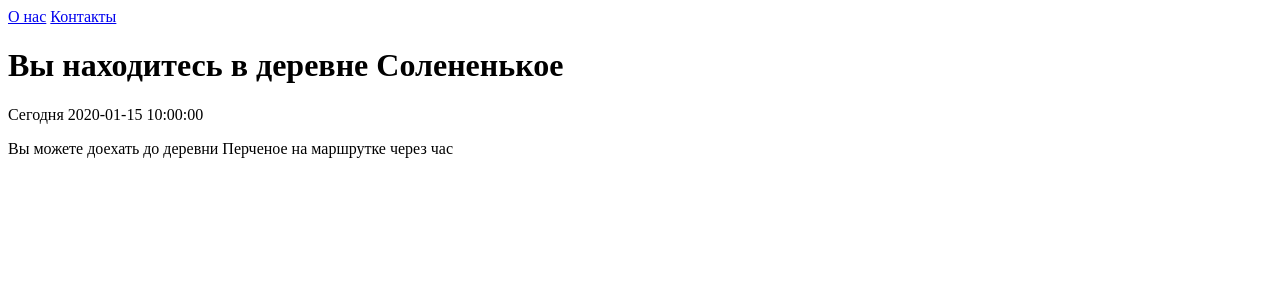
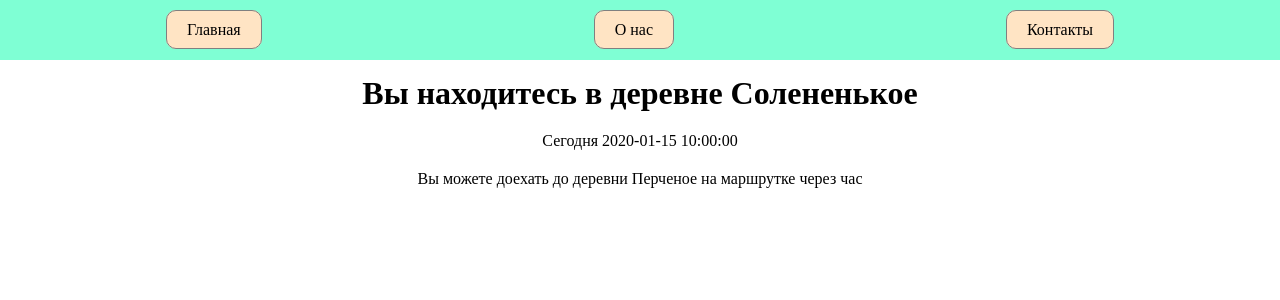
Before and after one commit to VFarsiyants/lion, a Python web app: template templates/index.html in a window 1280 px wide. Shown: the top 300 px of the page. Run offline with Jinja, Linux system fonts and the light colour scheme; the template is opened without the code that fills it: most values are stand-ins (such as "Sample title", 1, 10 or a date in 2020).

Commit message:
Added possibility to extend from jinja templates

```diff
--- /dev/null
+++ b/templates/base.html
@@ -0,0 +1,14 @@
+<!DOCTYPE html>
+<html lang="en">
+<head>
+    <meta charset="UTF-8">
+    <meta http-equiv="X-UA-Compatible" content="IE=edge">
+    <meta name="viewport" content="width=device-width, initial-scale=1.0">
+    <title>{% block title %}{% endblock %}</title>
+    {% block style %}{% endblock %}
+</head>
+<body>
+    {% block menu %}{% endblock %}
+    {% block content %}{% endblock %}
+</body>
+</html>
--- /dev/null
+++ b/templates/inc_index_content.html
@@ -0,0 +1,5 @@
+<div class="content">
+    <h1 class="location">Вы находитесь в деревне Солененькое</h1>
+    <p class="date">Сегодня {{ today }}</p>
+    <p class="possibility">Вы можете доехать до деревни Перченое на маршрутке через час</p>
+</div>
--- /dev/null
+++ b/templates/inc_menu.html
@@ -0,0 +1,5 @@
+<div class="menu">
+    <li><a href="/">Главная</a></li>
+    <li><a href="/about/">О нас</a></li>
+    <li><a href="/contacts/">Контакты</a></li>
+</div>
--- /dev/null
+++ b/templates/inc_style.html
@@ -0,0 +1,50 @@
+<style type="text/css">
+    * {
+        box-sizing: border-box;
+        margin: 0 auto;
+    }
+    .menu {
+        background-color: aquamarine;
+        display: flex;
+        justify-content: space-around;
+        height: 60px;
+        align-items: center;
+    }
+    .menu li {
+        list-style: none;
+    }
+
+    .menu a {
+        padding: 10px 20px;
+        border: solid gray 1px;
+        border-radius: 10px;
+        text-decoration: none;
+        color: black;
+        background-color: bisque;
+    }
+
+    .content {
+        margin-top: 15px;
+        display: flex;
+        flex-direction: column;
+        justify-content: center;
+        gap: 20px;
+    }
+    .contact_form {
+        display: flex;
+        flex-direction: column;
+        justify-content: center;
+        gap: 10px;
+    }
+    .contact_form>form {
+        border: solid gray 1px;
+        padding: 15px 15px;
+        border-radius: 10px;
+    }
+    .contact_form>form input {
+        margin-top: 10px;
+    }
+    .contact_form>form textarea {
+        margin-top: 10px;
+    }
+</style>
--- a/templates/index.html
+++ b/templates/index.html
@@ -1,16 +1,13 @@
-<!DOCTYPE html>
-<html lang="en">
-<head>
-    <meta charset="UTF-8">
-    <meta http-equiv="X-UA-Compatible" content="IE=edge">
-    <meta name="viewport" content="width=device-width, initial-scale=1.0">
-    <title>Расписание маршруток</title>
-</head>
-<body>
-    <a href="/about">О нас</a>
-    <a href="/contacts">Контакты</a>
-    <h1>Вы находитесь в деревне Солененькое</h1>
-    <p>Сегодня {{ date }}</p>
-    <p>Вы можете доехать до деревни Перченое на маршрутке через час</p>
-</body>
-</html>
+{% extends "base.html" %}
+{% block title %}
+    Движение маршруток
+{% endblock %}
+{% block style %}
+    {% include "inc_style.html" %}
+{% endblock %}
+{% block menu %}
+    {% include "inc_menu.html" %}
+{% endblock %}
+{% block content %}
+    {% include "inc_index_content.html" %}
+{% endblock %}
--- a/urls.py
+++ b/urls.py
@@ -3,7 +3,7 @@
 
 
 def add_today_front_controller(request):
-    request['date'] = date.today()
+    request['today'] = date.today()
 
 
 fronts = [add_today_front_controller]
```
Also changed, not shown: lion_framework/templator.py (+5 -6 lines), templates/contacts.html (+13 -25 lines), templates/inc_contacts.html (added, +16 -0 lines).
